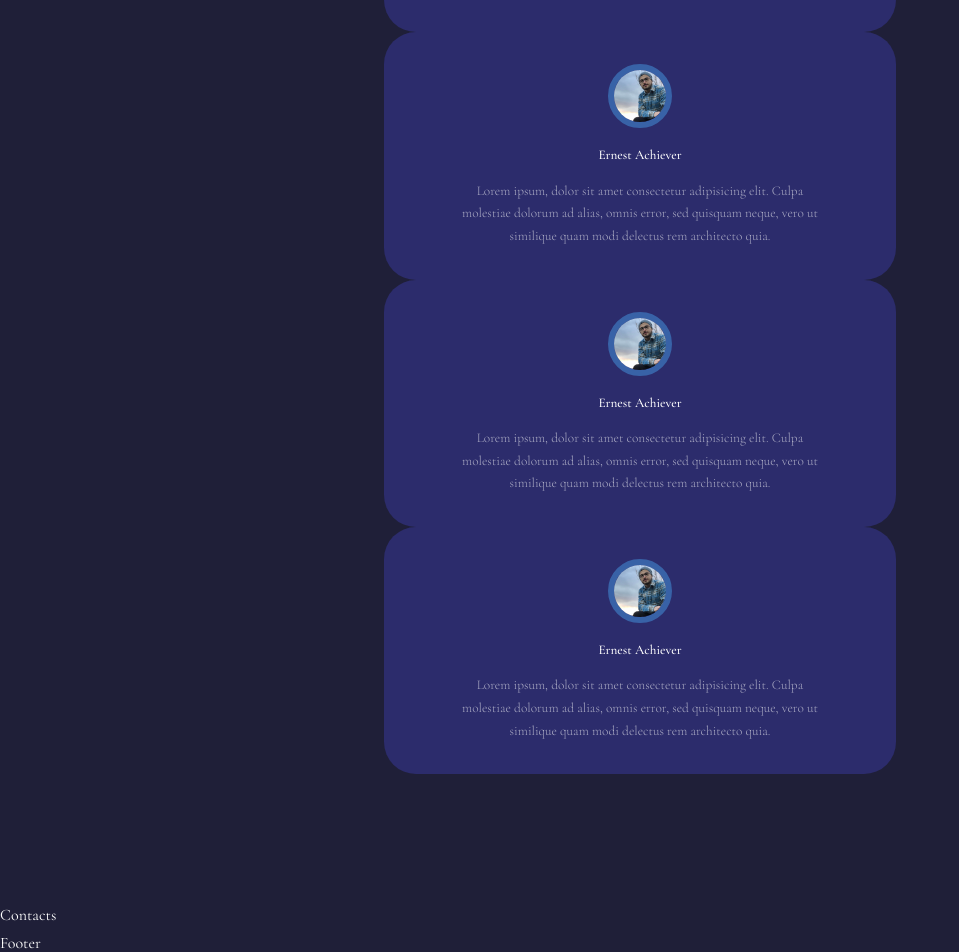
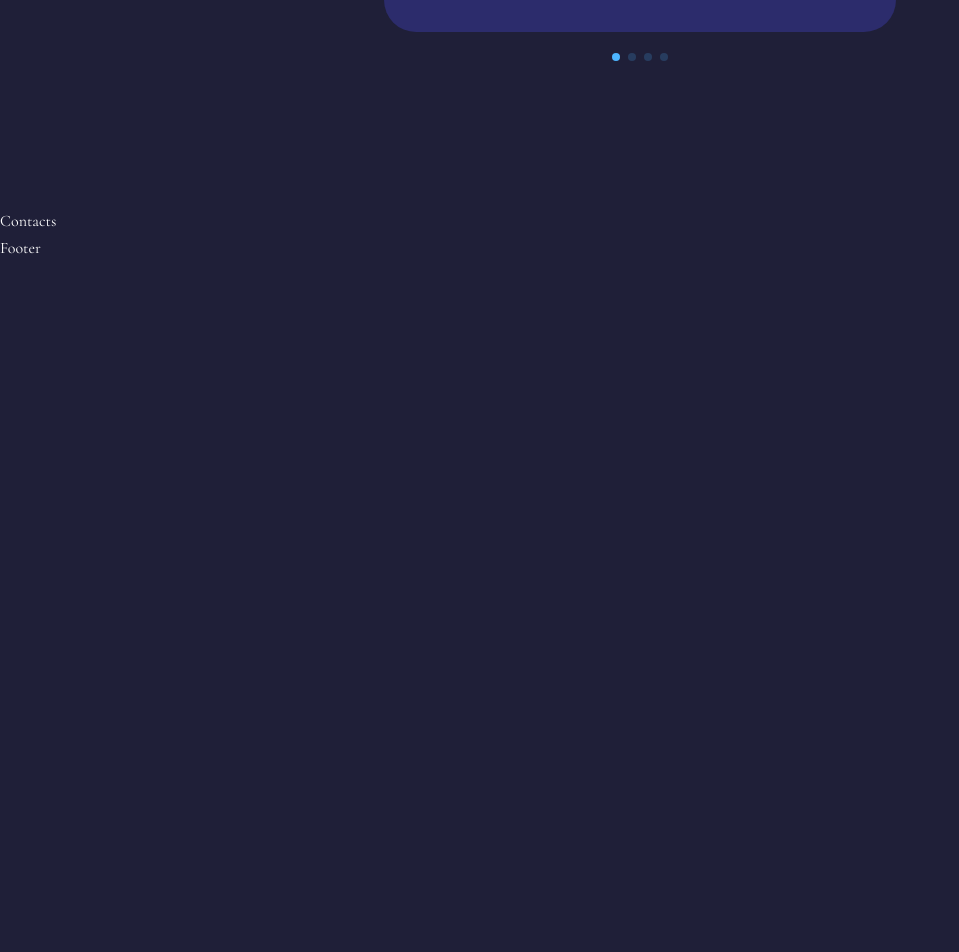
Before and after one commit to hristokarchev25/portfolio, a React (Create React App) app: page / in a window 1280 px wide. Shown: the part 4613-5565 px from the top of the page, without its empty margins (0-959 px from the left). After the commit the page ends 4876 px from the top, so only its background shows below. Built offline with nearby package versions, Linux system fonts and the light colour scheme.

Commit message:
fix/ carousel - slides in testimonials

```diff
--- a/src/components/Testimonials/Testimonials.jsx
+++ b/src/components/Testimonials/Testimonials.jsx
@@ -17,8 +17,14 @@ const Testimonials = () => {
       <h5>Reviews from clients</h5>
       <h2>Testimonials</h2>
 
-      <div className="container testimonials__container">
-        <article className="testimonial">
+      <Swiper
+        className="container testimonials__container"
+        modules={[ Pagination]}
+        spaceBetween={40}
+        slidesPerView={1}
+        pagination={{ clickable: true }}
+      >
+        <SwiperSlide className="testimonial">
           <div className="client__avatar">
             <img src={AVATAR} alt="avatar" />
           </div>
@@ -28,41 +34,41 @@ const Testimonials = () => {
             molestiae dolorum ad alias, omnis error, sed quisquam neque, vero ut
             similique quam modi delectus rem architecto quia.
           </small>
-        </article>
-        <article className="testimonial">
+        </SwiperSlide>
+        <SwiperSlide className="testimonial">
           <div className="client__avatar">
             <img src={AVATAR} alt="avatar" />
           </div>
-          <h5 className="client__name">Ernest Achiever</h5>
+          <h5 className="client__name">Ernest Achiever2</h5>
           <small className="client__review">
             Lorem ipsum, dolor sit amet consectetur adipisicing elit. Culpa
             molestiae dolorum ad alias, omnis error, sed quisquam neque, vero ut
             similique quam modi delectus rem architecto quia.
           </small>
-        </article>
-        <article className="testimonial">
+        </SwiperSlide>
+        <SwiperSlide className="testimonial">
           <div className="client__avatar">
             <img src={AVATAR} alt="avatar" />
           </div>
-          <h5 className="client__name">Ernest Achiever</h5>
+          <h5 className="client__name">Ernest Achiever3</h5>
           <small className="client__review">
             Lorem ipsum, dolor sit amet consectetur adipisicing elit. Culpa
             molestiae dolorum ad alias, omnis error, sed quisquam neque, vero ut
             similique quam modi delectus rem architecto quia.
           </small>
-        </article>
-        <article className="testimonial">
+        </SwiperSlide>
+        <SwiperSlide className="testimonial">
           <div className="client__avatar">
             <img src={AVATAR} alt="avatar" />
           </div>
-          <h5 className="client__name">Ernest Achiever</h5>
+          <h5 className="client__name">Ernest Achiever4</h5>
           <small className="client__review">
             Lorem ipsum, dolor sit amet consectetur adipisicing elit. Culpa
             molestiae dolorum ad alias, omnis error, sed quisquam neque, vero ut
             similique quam modi delectus rem architecto quia.
           </small>
-        </article>
-      </div>
+        </SwiperSlide>
+      </Swiper>
     </section>
   );
 };
--- a/src/components/Testimonials/testimonials.css
+++ b/src/components/Testimonials/testimonials.css
@@ -1,5 +1,6 @@
 .container.testimonials__container {
     width: 40%;
+    padding-bottom: 3rem;
 }
 
 .client__avatar {
@@ -27,6 +28,10 @@
     margin: 0.8rem auto 0;
 }
 
+.swiper-pagination-clickable .swiper-pagination-bullet {
+    background: var(--color-primary);
+}
+
 @media screen and (max-width: 1024px) {
     .container.testimonials__container {
         width: 60%;
```
